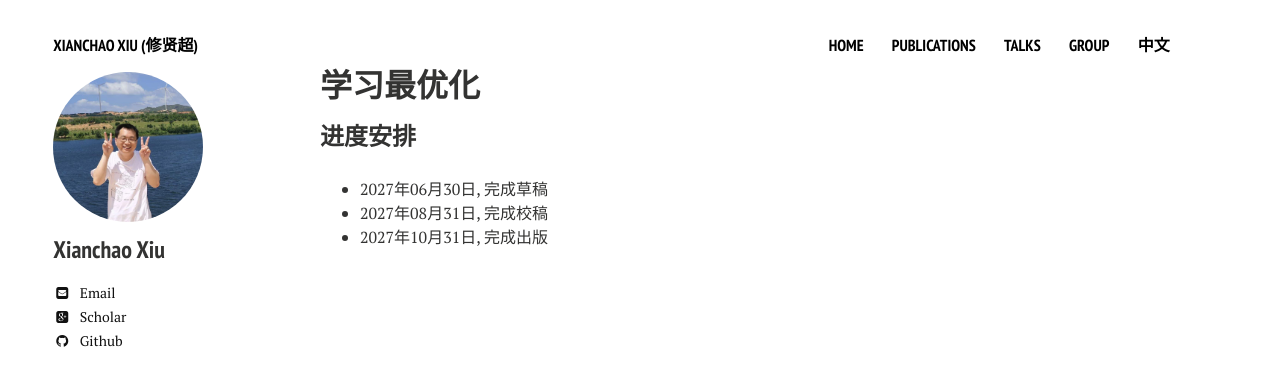
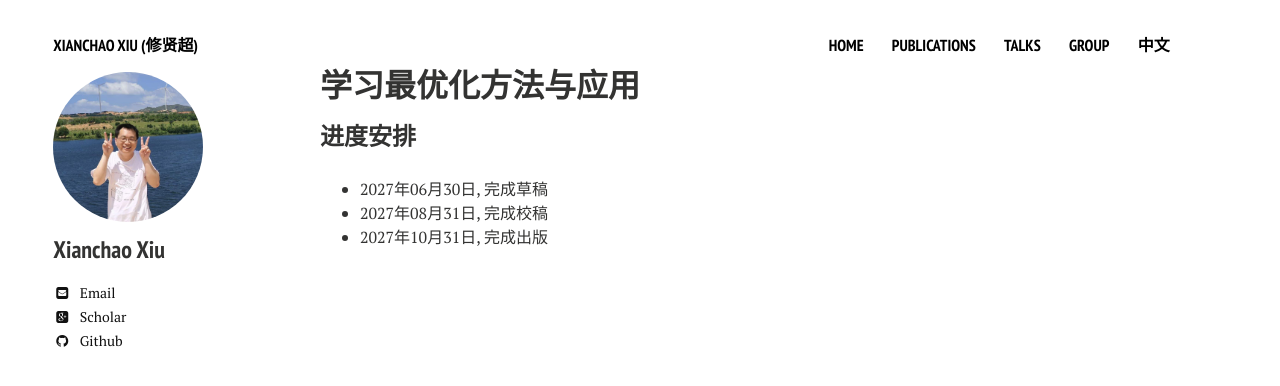
Before and after one commit to xianchaoxiu/xianchaoxiu.github.io, a Jekyll site: the page built from chinese/book/L2O/index.md, in a window 1280 px wide. Shown: the top 386 px of the page. Built offline with Jekyll 4.4.1, drawn with Linux system fonts in a browser that asks for light colours; nearby versions of some CDN libraries.

Commit message:
Update index.md

```diff
--- a/chinese/book/L2O/index.md
+++ b/chinese/book/L2O/index.md
@@ -1,6 +1,6 @@
 ---
 layout: page
-title: 学习最优化
+title: 学习最优化方法与应用
 comments: false
 share: false
 ---
```
